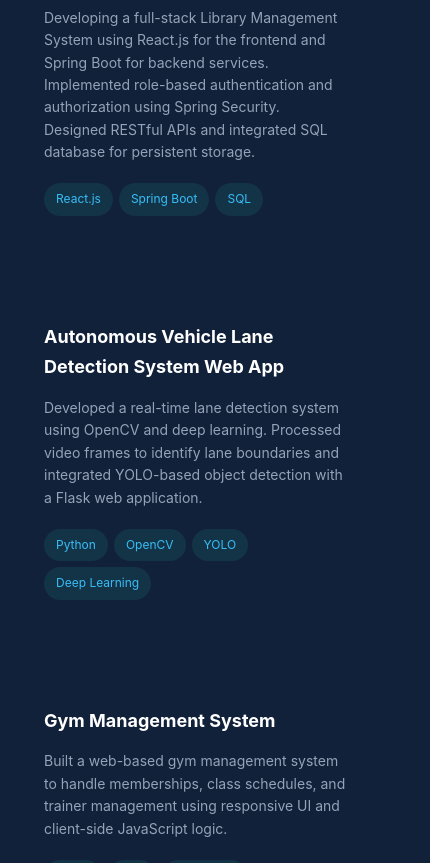
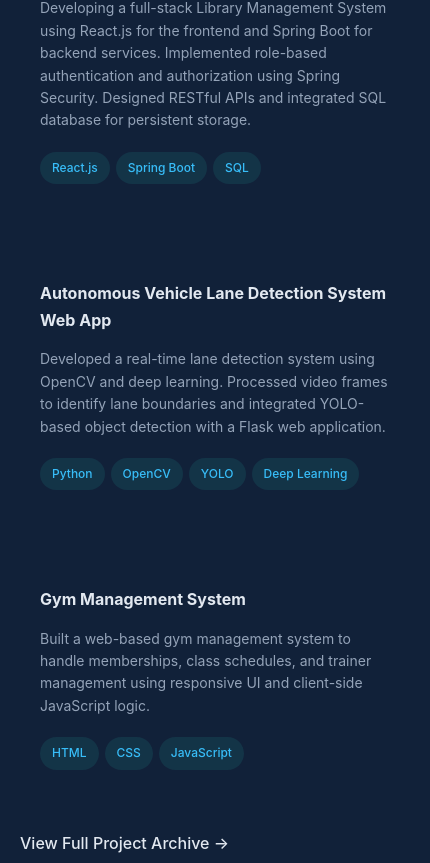
Before and after one commit to Shin-coder01/PORTFOLIO, a React (Create React App) app: page / in a window 390 px wide. Shown: the part 2438-3301 px from the top of the page, 430 px wide, since content can reach past the window. Built offline with nearby package versions, Linux system fonts and the light colour scheme.

Commit message:
disable mobile zoom

```diff
--- a/src/App.css
+++ b/src/App.css
@@ -2,7 +2,13 @@
   --x: 50%;
   --y: 50%;
 }
+html {
+  scroll-behavior: smooth;
+}
 
+html, body {
+  overflow-x: hidden;
+}
 body {
   margin: 0;
   font-family: Inter, system-ui, sans-serif;
--- a/src/Project.css
+++ b/src/Project.css
@@ -1,40 +1,41 @@
-
 .projects {
-  margin-bottom: 120px;
+  margin-bottom: 40px;
+  width: 100%;
 }
-
 
 .section-title {
   font-size: 14px;
   font-weight: 700;
+  letter-spacing: 2px;
   text-transform: uppercase;
-  letter-spacing: 2px;
   color: #e2e8f0;
   margin-bottom: 40px;
 }
 
 .project-card {
-  padding: 24px;
-  border-radius: 8px;
-  transition: 0.3s ease;
+  position: relative;
+  padding: 20px;
+  border-radius: 6px;
+  transition: all 0.3s ease;
   margin-bottom: 40px;
+  width: 100%;
+  max-width: 100%;
 }
 
 .project-card:hover {
   background: rgba(30, 41, 59, 0.5);
 }
 
-
 .project-content h3 {
-  font-size: 18px;
+  font-size: 16px;
   color: #e2e8f0;
-  margin-bottom: 12px;
+  margin-bottom: 10px;
 }
 
 .project-content p {
   font-size: 14px;
+  line-height: 1.6;
   color: #94a3b8;
-  line-height: 1.6;
 }
 
 .tech-stack {
@@ -50,15 +51,15 @@
   border-radius: 999px;
   font-size: 12px;
   margin: 6px 6px 0 0;
+  font-weight: 500;
 }
-
 
 .project-archive {
   margin-top: 40px;
 }
 
 .project-archive a {
-  color: #ffffff;
+  color: #e2e8f0;
   text-decoration: none;
   font-weight: 500;
 }
@@ -66,6 +67,3 @@
 .project-archive a:hover {
   text-decoration: underline;
 }
-.project-content h3 {
-  color: #ffffff;
-}
--- a/src/index.js
+++ b/src/index.js
@@ -2,7 +2,7 @@ import React from 'react';
 import ReactDOM from 'react-dom/client';
 import App from './App';
 import reportWebVitals from './reportWebVitals';
-
+<meta name="viewport" content="width=device-width, initial-scale=1, maximum-scale=1, user-scalable=no"></meta>
 
 const root = ReactDOM.createRoot(document.getElementById('root'));
 root.render(
```
Also changed, not shown: src/Experience.css (+2 -6 lines).
